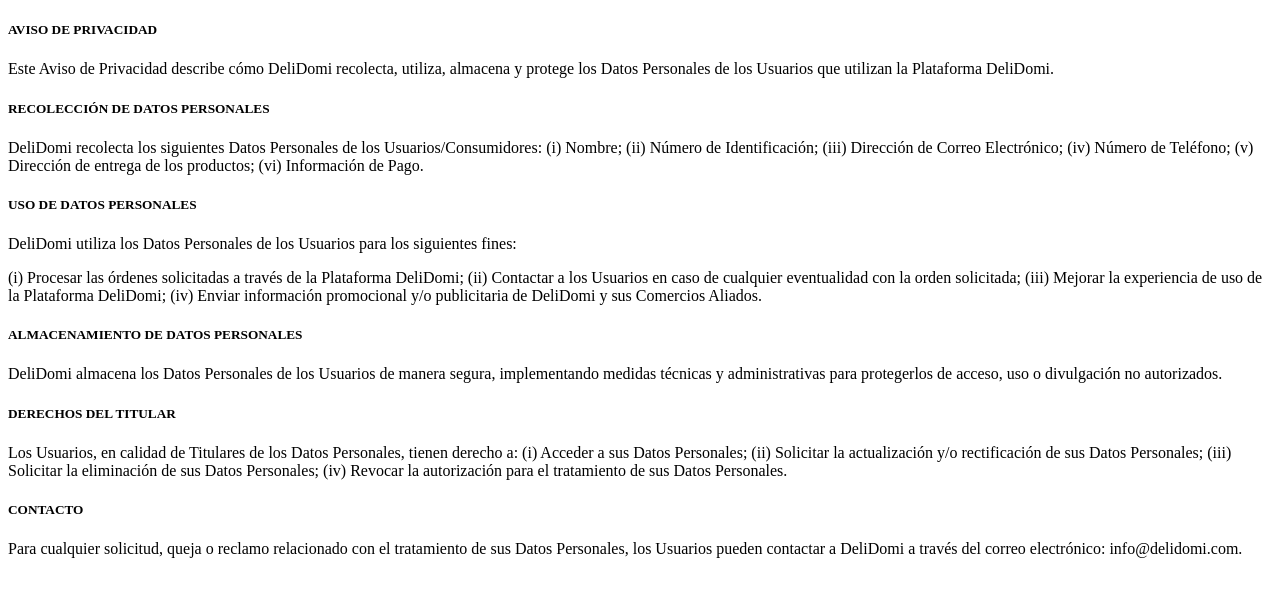
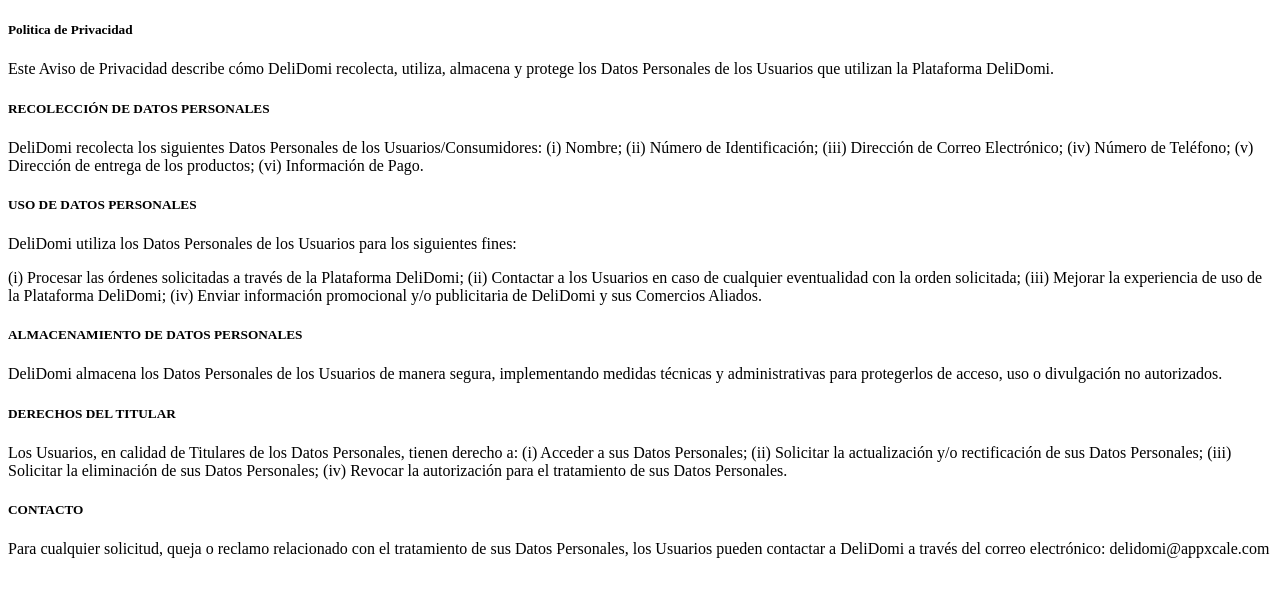
Before and after one commit to appXcale/DeliDomi-Website, a plain HTML site: page privacy.html in a window 1280 px wide. Drawn offline with Linux system fonts and the light colour scheme.

Commit message:
Update privacy.html

```diff
--- a/privacy.html
+++ b/privacy.html
@@ -4,11 +4,11 @@
 <head>
     <meta charset="UTF-8">
     <meta name="viewport" content="width=device-width, initial-scale=1.0">
-    <title>DeliDomi - Politica de privacidad</title>
+    <title>DeliDomi - Politica de Privacidad</title>
 </head>
 
 <body>
-    <h5>AVISO DE PRIVACIDAD
+    <h5>Politica de Privacidad
     </h5>
     <p>Este Aviso de Privacidad describe cómo DeliDomi recolecta, utiliza, almacena y protege los Datos Personales de
         los Usuarios que utilizan la Plataforma DeliDomi.</p>
@@ -32,7 +32,7 @@
     </p>
     <h5>CONTACTO</h5>
     <p>Para cualquier solicitud, queja o reclamo relacionado con el tratamiento de sus Datos Personales, los Usuarios
-        pueden contactar a DeliDomi a través del correo electrónico: info@delidomi.com.</p>
+        pueden contactar a DeliDomi a través del correo electrónico: delidomi@appxcale.com</p>
 </body>
 
 </html>
```
